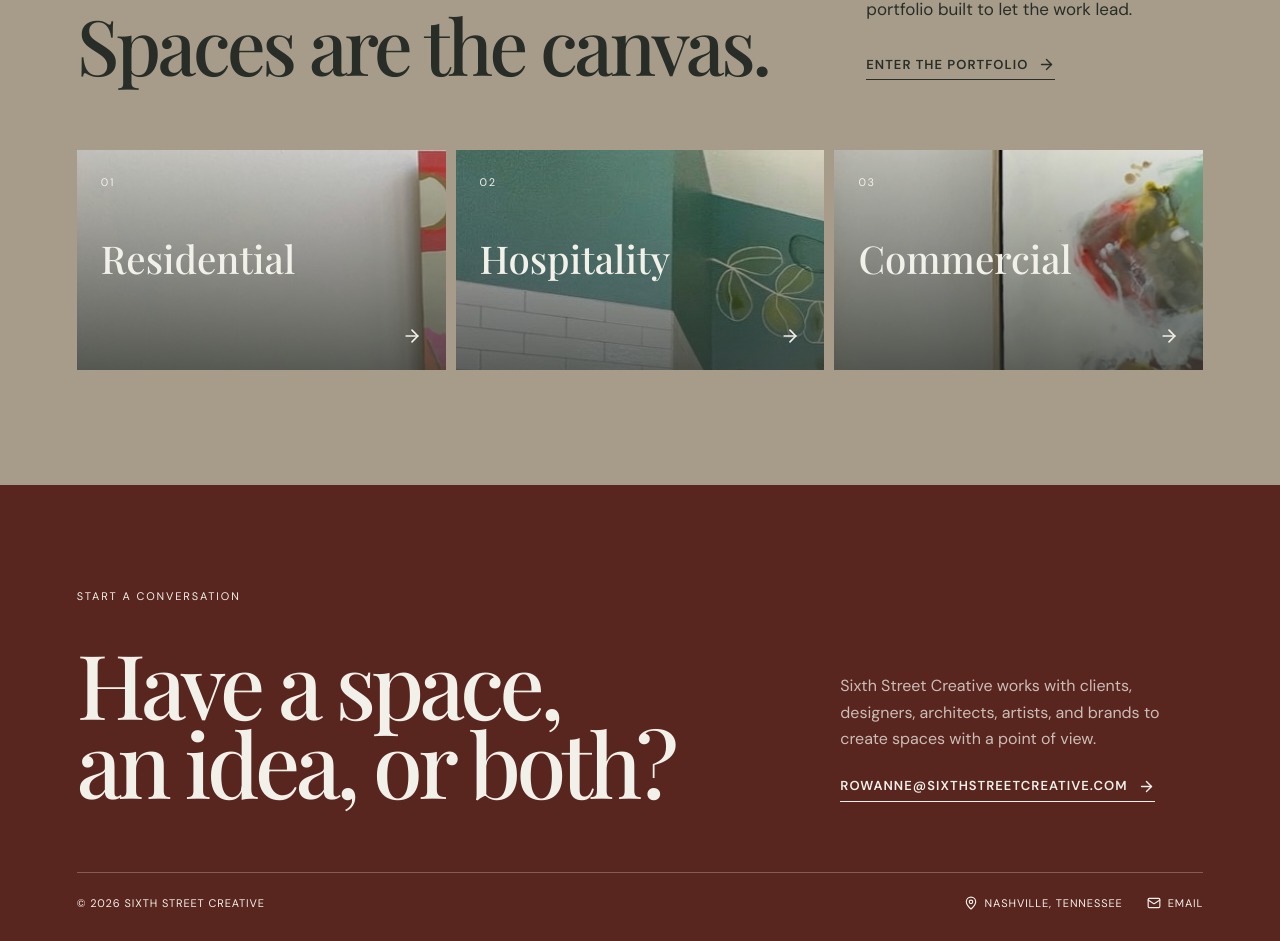
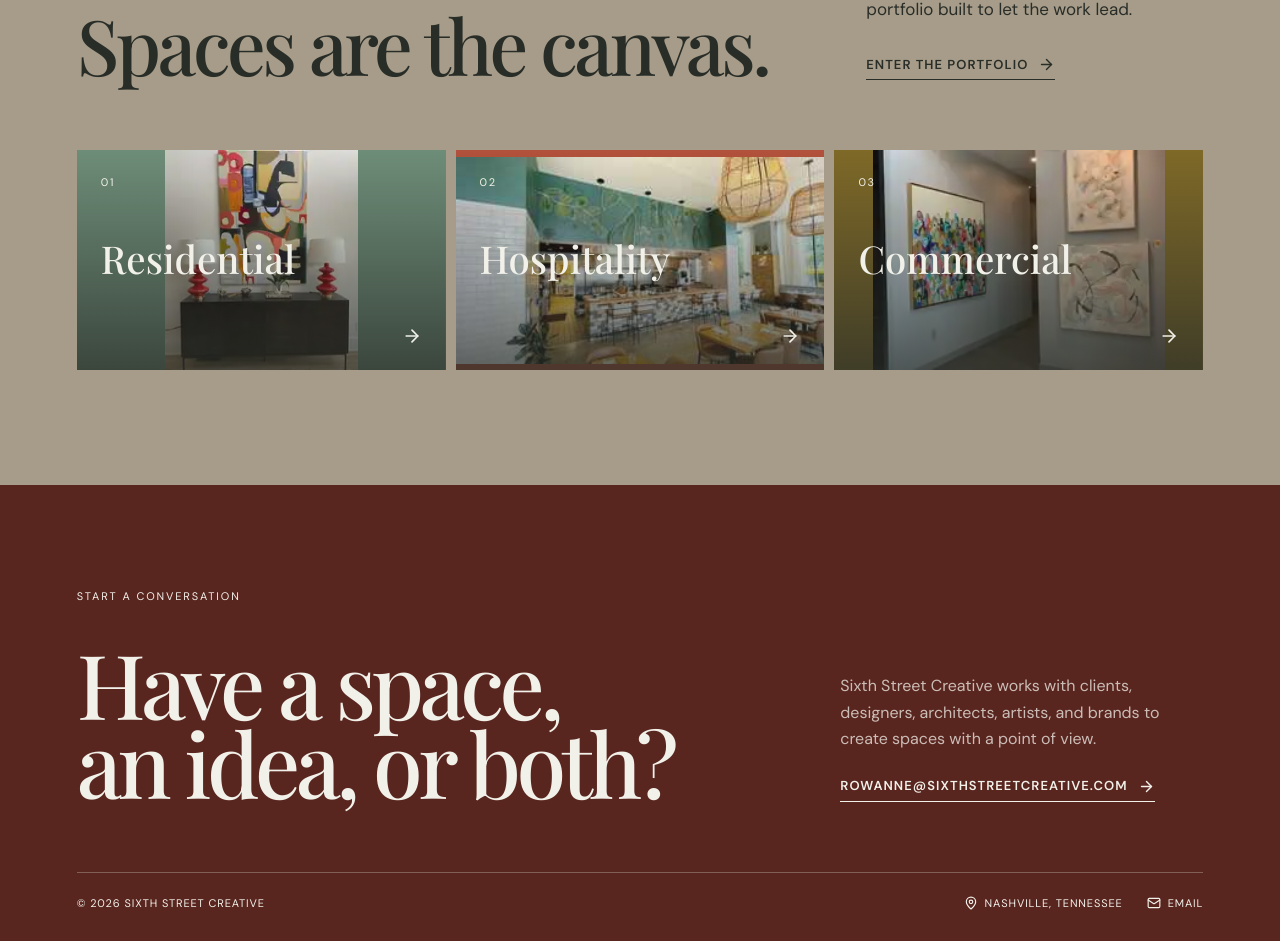
Before and after one commit to Melvinator32/blank-canvas-joy-595, a React (Vite) app in the folder artifacts/sixth-street-creative/: page / in a window 1280 px wide. Shown: the part 4286-5227 px from the top of the page. Built offline with nearby package versions, Linux system fonts and the light colour scheme; a web font is replaced by a local one.

Commit message:
Use selected portfolio thumbnails and preserve full images

```diff
--- a/artifacts/sixth-street-creative/src/photo.css
+++ b/artifacts/sixth-street-creative/src/photo.css
@@ -15,9 +15,22 @@
 }
 
 .category-card-photo {
-  background-size: cover;
-  background-position: center;
-  background-repeat: no-repeat;
+  background-color: var(--slate);
+  background-size: 100% 100%, contain !important;
+  background-position: center, center !important;
+  background-repeat: no-repeat, no-repeat !important;
+}
+
+.category-card-photo.jade {
+  background-image: linear-gradient(180deg, rgba(41,45,40,.02), rgba(41,45,40,.74)), url('/images/portfolio/residential-feature.webp') !important;
+}
+
+.category-card-photo.clay {
+  background-image: linear-gradient(180deg, rgba(41,45,40,.02), rgba(41,45,40,.74)), url('/images/portfolio/hospitality-feature.jpg') !important;
+}
+
+.category-card-photo.kelp {
+  background-image: linear-gradient(180deg, rgba(41,45,40,.02), rgba(41,45,40,.74)), url('/images/portfolio/commercial-feature.webp') !important;
 }
 
 .portfolio-image-grid {
@@ -32,9 +45,10 @@
   width: 100%;
   height: 100%;
   min-height: 185px;
-  object-fit: cover;
+  object-fit: contain;
+  object-position: center;
   display: block;
-  background: rgba(255,255,255,.12);
+  background: #E1E2D8;
 }
 
 .portfolio-image-grid img:first-child {
```
